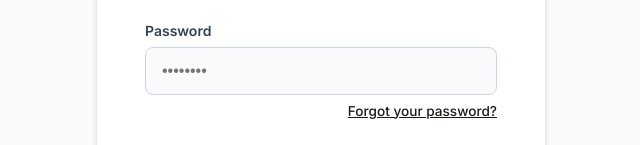
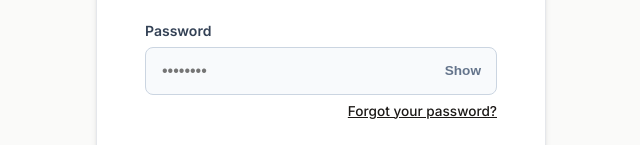
Before and after one commit to D4rk-Satan/mooncliq-orbit, a Next.js app: page /sign-in in a window 1280 px wide. Shown: the part 367-512 px from the top of the page, without its empty margins (319-959 px from the left). Built offline with nearby package versions, Linux system fonts and the light colour scheme; no server answers; what aws-amplify would draw is missing.

Commit message:
Add show/hide password toggle to auth pages

```diff
--- a/src/app/globals.css
+++ b/src/app/globals.css
@@ -108,6 +108,28 @@ body {
 .form-input:focus {
   border-color: #1c1917;
   background-color: #ffffff;
+}
+
+.password-input-wrapper {
+  position: relative;
+  display: flex;
+  align-items: center;
+}
+
+.password-toggle-btn {
+  position: absolute;
+  right: 1rem;
+  background: none;
+  border: none;
+  font-size: 0.85rem;
+  font-weight: 600;
+  color: #64748b;
+  cursor: pointer;
+  padding: 0;
+}
+
+.password-toggle-btn:hover {
+  color: #1c1917;
 }
 
 .form-button {
--- a/src/app/sign-in/page.js
+++ b/src/app/sign-in/page.js
@@ -11,6 +11,7 @@ export default function SignIn() {
   const [formData, setFormData] = useState({ email: '', password: '' });
   const [error, setError] = useState('');
   const [isLoading, setIsLoading] = useState(false);
+  const [showPassword, setShowPassword] = useState(false);
 
   const handleSubmit = async (e) => {
     e.preventDefault();
@@ -59,8 +60,9 @@ export default function SignIn() {
 
           <div className="form-group">
             <label className="form-label" htmlFor="password">Password</label>
+            <div className="password-input-wrapper">
               <input
-              type="password"
+                type={showPassword ? "text" : "password"}
                 id="password"
                 className="form-input"
                 placeholder="••••••••"
@@ -68,6 +70,15 @@ export default function SignIn() {
                 onChange={(e) => setFormData({...formData, password: e.target.value})}
                 required
               />
+              <button
+                type="button"
+                className="password-toggle-btn"
+                onClick={() => setShowPassword(!showPassword)}
+                tabIndex="-1"
+              >
+                {showPassword ? "Hide" : "Show"}
+              </button>
+            </div>
             <Link href="/forgot-password" className="auth-link forgot-password">
               Forgot your password?
             </Link>
```
Also changed, not shown: src/app/forgot-password/page.js (+12 -1 lines), src/app/sign-up/page.js (+12 -1 lines). Lines whose indentation alone changed are shown as unchanged.
